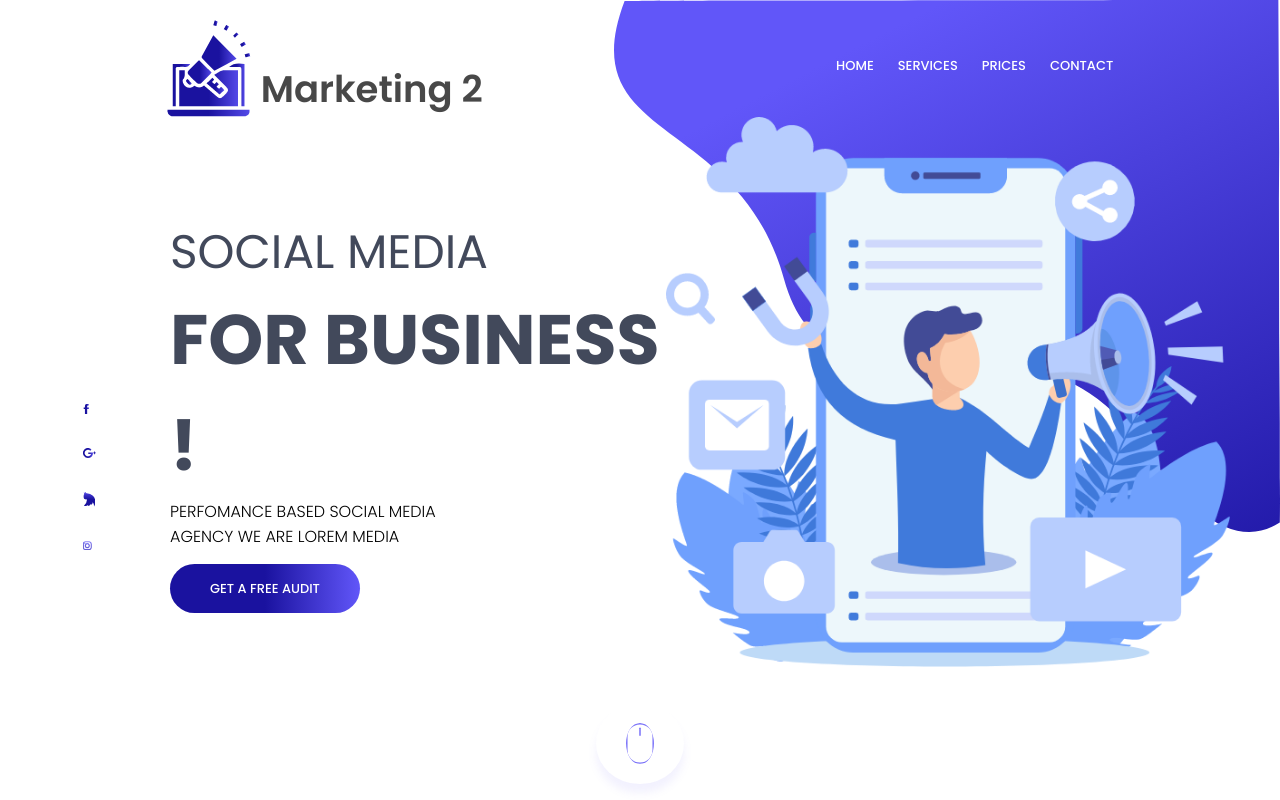
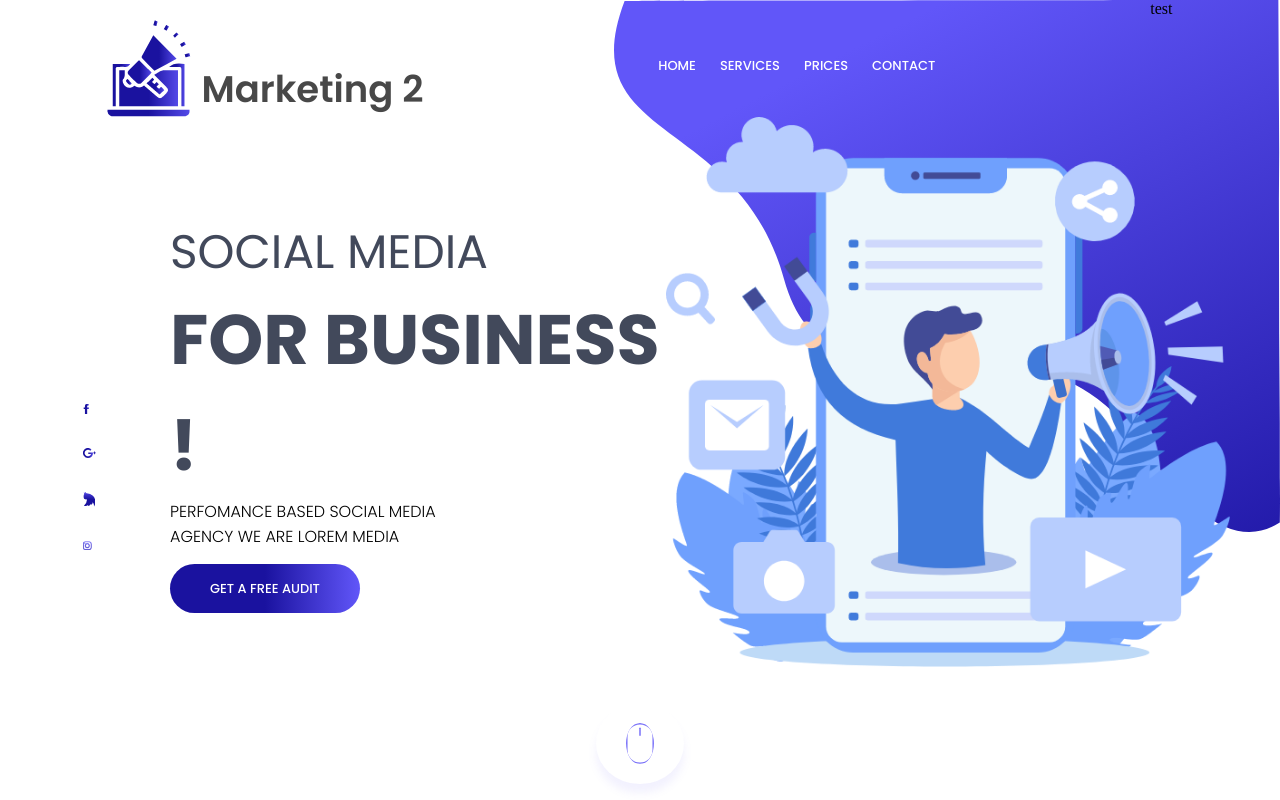
Before and after one commit to Ericar974/vercel-test, a website: page index.html in a window 1280 px wide. Shown: the top 800 px of the page. Drawn offline with Linux system fonts and the light colour scheme.

Commit message:
:add: test commit

```diff
--- a/index.html
+++ b/index.html
@@ -19,6 +19,9 @@
             <a href="#">Prices</a>
             <a href="#">Contact</a>
         </nav>
+        <div class="nav">
+            test
+        </div>
     </header>
 
     <section id="section1">
```
